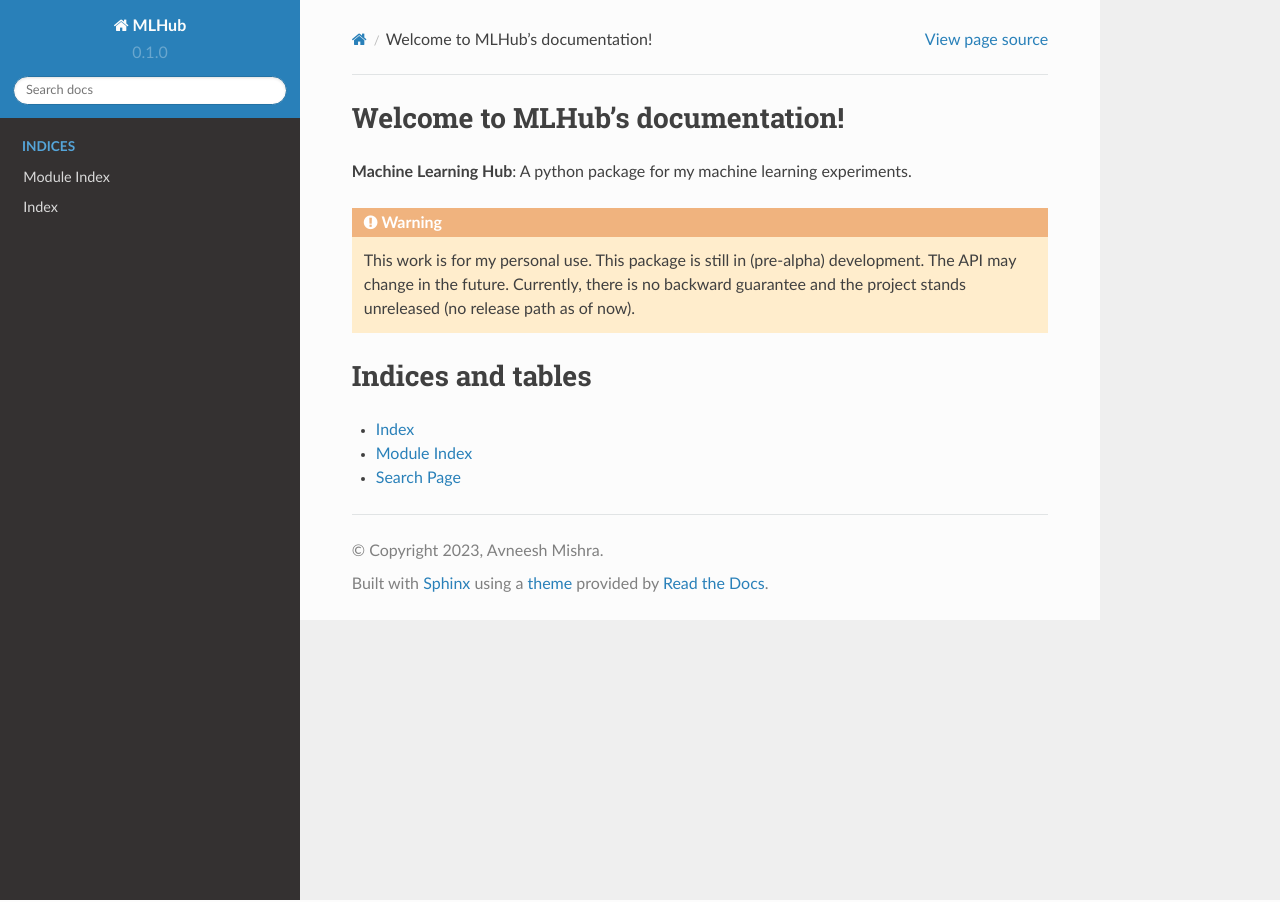
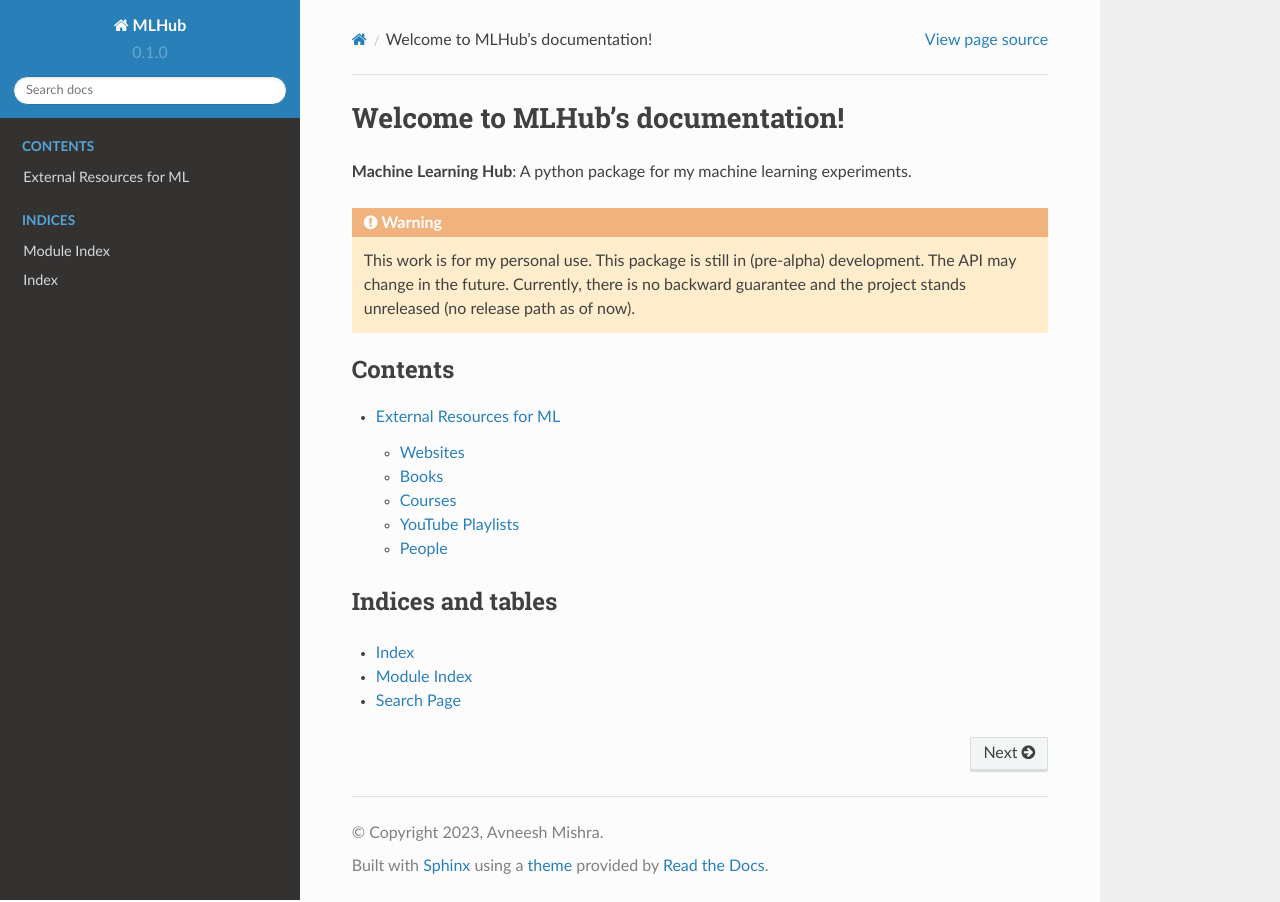
Before and after one commit to TheProjectsGuy/MLHub, a Sphinx documentation site: the page built from docs/index.rst, in a window 1280 px wide. Built offline with Sphinx 7.4.7 and the Read the Docs theme 2.0.0, drawn with Linux system fonts in a browser that asks for light colours; some of the changed lines change nothing that is shown.

Commit message:
Added external resources

```diff
--- a/docs/index.rst
+++ b/docs/index.rst
@@ -11,6 +11,8 @@
     :maxdepth: 2
     :caption: Contents
 
+    resources
+
 .. toctree::
     :maxdepth: 1
     :caption: Indices
@@ -20,7 +22,7 @@
     genindex
 
 Indices and tables
-==================
+------------------
 
 * :ref:`genindex`
 * :ref:`modindex`
--- /dev/null
+++ b/docs/resources.rst
@@ -0,0 +1,192 @@
+External Resources for ML
+=========================
+
+Links, blogs, courses, people, etc. in the fields of AI, ML, CV, NLP, etc. that I want to keep at one place (for my reference).
+
+Websites
+--------
+
+Daily papers
+^^^^^^^^^^^^
+
+#. `HuggingFace Papers <https://huggingface.co/papers>`_
+#. `PapersWithCode <https://paperswithcode.com/>`_
+#. `arxiv-sanity <https://arxiv-sanity-lite.com/>`_
+#. `AIModels.fyi <https://notes.aimodels.fyi/>`_ blog notes (paper summaries)
+
+Blogs
+^^^^^
+
+#. `The AISummer <https://theaisummer.com/>`_: Getting started with AI and many concepts pages as `articles <https://theaisummer.com/learn-ai/>`_
+
+    * See page on `attention <https://theaisummer.com/attention/>`_, `NLP transformers <https://theaisummer.com/transformer/>`_, and `ViT transformer <https://theaisummer.com/transformer/>`_
+    * See page on `NeRF and InstantNGP <https://theaisummer.com/nerf/>`_
+    * See page on `Diffusion models <https://theaisummer.com/diffusion-models/>`_
+
+#. `Lilian Weng's Blog <https://lilianweng.github.io/>`_
+
+    * See `Transformer version family <https://lilianweng.github.io/posts/2023-01-27-the-transformer-family-v2/>`_
+    * See `Prompt engineering <https://lilianweng.github.io/posts/2023-03-15-prompt-engineering/>`_
+    * See overview of `LLM powered autonomous agents <https://lilianweng.github.io/posts/2023-06-23-agent/>`_
+
+Podcasts
+^^^^^^^^
+
+#. `Lex Fridman's Podcast <https://lexfridman.com/podcast/>`_
+
+Books
+-----
+
+#. `Ian Goodfellow - Deep Learning book <https://www.deeplearningbook.org/>`_
+
+Courses
+-------
+
+AI and Machine Learning
+^^^^^^^^^^^^^^^^^^^^^^^
+
+#. `Stanford CS229 - Machine Learning - Prof. Anand Avati <http://cs229.stanford.edu/>`_
+
+    * Stanford's Machine Learning course. There are five modules; supervised learning: linear and logistic regression, classification, linear models, generative learning, kernel methods, and support vector machines (SVMs); deep learning: neural networks and back propagation; generalisation and regularisation: complexity bounds and model selection; unsupervised learning: clustering, expectation maximisation (EM) algorithms (ELBO), VAEs, PCA, Independent Component Analysis, self-supervised learning (SSL) and foundation models; reinforcement learning: decision processes, policies, linear quadratic regulation (LQR), differential dynamic programming (DDP), linear quadratic gaussians (LQG), policy gradients. Main course design by Andrew Ng.
+    * Related:
+
+        * `Stanford CS230 - Deep Learning - Andrew Ng <https://cs230.stanford.edu/>`_: `YouTube playlist - Autumn 2018 <https://www.youtube.com/playlist?list=PLoROMvodv4rOABXSygHTsbvUz4G_YQhOb>`_
+
+    * Links: `Website <http://cs229.stanford.edu/>`_ (`SEE Page <https://see.stanford.edu/Course/CS229>`_, `Stanford page <https://online.stanford.edu/courses/cs229-machine-learning>`_), `CS229 Fall 2023-24 Syllabus <https://docs.google.com/spreadsheets/d/1sEu4ygD5HWxaqjvbR2nsjvG6NBoW5tRW/edit>`_, `Course Notes by Andrew Ng <https://cs229.stanford.edu/lectures-spring2022/main_notes.pdf>`_, `YouTube Playlist - Spring 2023 <https://youtube.com/playlist?list=PLoROMvodv4rNyWOpJg_Yh4NSqI4Z4vOYy>`_, `YouTube Playlist - Autumn 2018 <https://youtube.com/playlist?list=PLoROMvodv4rMiGQp3WXShtMGgzqpfVfbU&si=abStj_Mu__Xu_vIb>`_
+
+#. `NYU - Deep Learning - SP21 <https://cds.nyu.edu/deep-learning/>`_
+
+    * Deep learning course at NYU from Yann LeCun and Alfredo Canziani
+    * Links: `Course Docs - Spring 2020 <https://atcold.github.io/NYU-DLSP20/>`_ (major release, other `didactics <https://atcold.github.io/didactics>`_), `YouTube Playlist - Spring 2020 <https://www.youtube.com/playlist?list=PLLHTzKZzVU9eaEyErdV26ikyolxOsz6mq>`_, `GitHub - Spring 2021 <https://github.com/Atcold/NYU-DLSP21>`_
+
+#. `Stanford CS231n - Deep Learning for Computer VIsion - Fei Fei Li <http://cs231n.stanford.edu/>`_
+
+    * Links: `YouTube Playlist <https://youtube.com/playlist?list=PL3FW7Lu3i5JvHM8ljYj-zLfQRF3EO8sYv>`_, `Course website <https://cs231n.github.io/>`_
+
+#. `CMU - 11-785 Introduction to Deep Learning <https://deeplearning.cs.cmu.edu/F22/index.html>`_
+#. `CMU - 16-825 - Learning for 3D Vision - Spring 2023 <https://learning3d.github.io/>`_
+
+    * `Course GitHub (Assignments) <https://github.com/learning3d/>`_, `GitHub (Submissions) <https://github.com/Zoe0123/16-825-Learning-for-3D-Vision/tree/main>`_
+
+#. `Cornell Tech CS 5785 - Applied Machine Learning <https://classes.cornell.edu/browse/roster/FA23/class/CS/5785>`_
+
+    * Links: `YouTube playlist - Fall 2020 <https://www.youtube.com/playlist?list=PL2UML_KCiC0UlY7iCQDSiGDMovaupqc83>`_, `GitHub - Notebooks and Slides <https://github.com/kuleshov/cornell-cs5785-2020-applied-ml>`_
+
+#. `MIT 6.S192: Deep Learning for Art, Aesthetics, and Creativity <https://ali-design.github.io/deepcreativity/>`_
+
+    * Links: `YouTube Playlist <https://www.youtube.com/playlist?list=PLCpMvp7ftsnIbNwRnQJbDNRqO6qiN3EyH>`_
+
+#. `MIT - Introduction to Deep Learning <http://introtodeeplearning.com/>`_
+
+    * Links: `YouTube Playlist <https://www.youtube.com/playlist?list=PLtBw6njQRU-rwp5__7C0oIVt26ZgjG9NI>`_
+
+#. `Stanford CS25 - Transformers United <https://web.stanford.edu/class/cs25/>`_
+
+    * Links: `YouTube Playlist - Cases <https://www.youtube.com/playlist?list=PLoROMvodv4rNiJRchCzutFw5ItR_Z27CM>`_
+
+#. `UC Berkeley - Full Stack Deep Learning <https://fullstackdeeplearning.com/course/>`_
+
+    * Links: `YouTube Playlist - Spring 2021 <https://www.youtube.com/playlist?list=PL1T8fO7ArWlcWg04OgNiJy91PywMKT2lv>`_
+
+#. `University of Tubingen - Statistical Machine Learning - Summer 2020 <https://www.tml.cs.uni-tuebingen.de/teaching/2020_statistical_learning/>`_
+
+    * Links: `YouTube Playlist <https://www.youtube.com/playlist?list=PL05umP7R6ij2XCvrRzLokX6EoHWaGA2cC>`_
+
+#. `University of Tubingen - Introduction to Machine Learning - Winter 2020/21 <https://www.youtube.com/playlist?list=PL05umP7R6ij35ShKLDqccJSDntugY4FQT>`_
+
+    * Links: `Dmitry Kobak's Blog - Slides <https://dkobak.github.io/>`_
+
+#. `UC Berkeley - CS294-158-SP20 - Deep Unsupervised Learning Spring 2020 <https://sites.google.com/view/berkeley-cs294-158-sp20/home>`_
+
+    * Links: `YouTube Playlist <https://www.youtube.com/playlist?list=PLwRJQ4m4UJjPiJP3691u-qWwPGVKzSlNP>`_
+
+#. `Michigan - EECS 498.008 / 598.008 - Deep Learning for Computer Vision - Winter 2022 <https://web.eecs.umich.edu/~justincj/teaching/eecs498/WI2022/>`_
+
+    * Links: `YouTube Playlist <https://www.youtube.com/playlist?list=PL5-TkQAfAZFbzxjBHtzdVCWE0Zbhomg7r>`_
+
+Geometric Deep Learning
+"""""""""""""""""""""""
+
+#. `UvA - An Introduction to Group Equivariant Deep Learning <https://uvagedl.github.io/>`_
+
+    * Part of `Geometric Deep Learning <https://geometricdeeplearning.com/>`_ series from University of Amsterdam. Contains lecture videos on group theory, steerable group convolutions, and equivariant graph neural networks. Also has Colab assignments.
+
+#. `UPenn - Graph Neural Networks - ESE 5140 <https://gnn.seas.upenn.edu/>`_
+
+    * GNNs (lectures and labs/assignments). Overview of GNNs from `NVIDIA <https://blogs.nvidia.com/blog/2022/10/24/what-are-graph-neural-networks/>`_, `distill <https://distill.pub/2021/gnn-intro/>`_
+
+
+Reinforcement Learning
+""""""""""""""""""""""
+
+#. `Stanford CS234 - Reinforcement Learning - Emma Brunskill <https://web.stanford.edu/class/cs234/>`_
+
+    * Links: `YouTube Playlist <https://www.youtube.com/playlist?list=PLoROMvodv4rOSOPzutgyCTapiGlY2Nd8u>`_
+
+#. `UC Berkeley CS 285 - Deep Reinforcement Learning <https://rail.eecs.berkeley.edu/deeprlcourse/>`_
+
+    * Links: `YouTube Playlist <https://www.youtube.com/playlist?list=PL_iWQOsE6TfURIIhCrlt-wj9ByIVpbfGc>`_
+
+#. `UC Berkeley CS 294 - Deep Reinforcement Learning (Fall 2015) <https://rll.berkeley.edu/deeprlcourse-fa15/>`_
+
+    * Links: `YouTube Playlist - Foundations of Deep RL - Pieter Abbeel <https://www.youtube.com/playlist?list=PLwRJQ4m4UJjNymuBM9RdmB3Z9N5-0IlY0>`_
+
+
+Computer Vision
+^^^^^^^^^^^^^^^
+
+#. `University of Tubingen - Computer Vision - Prof. Dr. Andreas Geiger <https://uni-tuebingen.de/en/fakultaeten/mathematisch-naturwissenschaftliche-fakultaet/fachbereiche/informatik/lehrstuehle/autonomous-vision/lectures/computer-vision/>`_
+
+    * Introduction and history of computer vision. Photogrammetry, image sensing pipeline, structure-from-motion, bundle adjustment, stereo reconstruction, probabilistic graphical models, optical flow, shape from shading, stereo, coordinate based networks, image recognition, semantic segmentation, object detection, self-supervised learning, and other advanced topics (compositional models, human body models, deepfakes, etc.). University of Tubingen Computer Vision course by Prof. Dr. Andreas Geiger.
+    * Links: `YouTube Playlist <https://www.youtube.com/playlist?list=PL05umP7R6ij35L2MHGzis8AEHz7mg381_>`_, `Public Material: Slides and exercises <https://drive.google.com/drive/folders/17YkOlItn9PycNb5bT_O4nVlavlX0_VKQ>`_
+
+Natural Language Processing
+^^^^^^^^^^^^^^^^^^^^^^^^^^^
+
+#. `CMU - CS 11-737 Multilingual NLP - Spring 2022 <https://www.phontron.com/class/multiling2022/index.html>`_
+
+    * Links: `YouTube Playlist <https://www.youtube.com/playlist?list=PL8PYTP1V4I8BhCpzfdKKdd1OnTfLcyZr7>`_
+
+#. `CMU - CS 11-711 - Advanced NLP - Fall 2022 <https://www.phontron.com/class/anlp2022/>`_
+
+    * Links: `YouTube Playlist <https://www.youtube.com/playlist?list=PL8PYTP1V4I8D0UkqW2fEhgLrnlDW9QK7z>`_
+
+#. `Stanford CS224U: Natural Language Understanding <https://web.stanford.edu/class/cs224u/>`_
+
+    * Links: `GitHub <https://github.com/cgpotts/cs224u>`_, `YouTube Playlist <https://www.youtube.com/playlist?list=PLoROMvodv4rPt5D0zs3YhbWSZA8Q_DyiJ>`_
+
+#. `UMass - CS685 - Advanced Natural Language Processing - Spring 2023 <https://people.cs.umass.edu/~miyyer/cs685/>`_
+
+    * Links: `YouTube Playlist - Fall 2020 <https://www.youtube.com/playlist?list=PLWnsVgP6CzadmQX6qevbar3_vDBioWHJL>`_
+
+YouTube Playlists
+-----------------
+
+#. `Andrej Karpathy - Neural Networks: Zero to Hero <https://www.youtube.com/playlist?list=PLAqhIrjkxbuWI23v9cThsA9GvCAUhRvKZ>`_
+#. `Samuel Albanie - Foundation Models <https://www.youtube.com/playlist?list=PL9t0xVFP90GD8hox0KipBkJcLX_C3ja67>`_
+#. `GCP -  Making Friends with Machine Learning <https://www.youtube.com/playlist?list=PLRKtJ4IpxJpDxl0NTvNYQWKCYzHNuy2xG>`_
+#. `HuggingFace Course YouTube Playlist <https://www.youtube.com/playlist?list=PLo2EIpI_JMQvWfQndUesu0nPBAtZ9gP1o>`_
+
+    * Links: `All HF Courses <https://huggingface.co/learn>`_, `HF NLP Course <https://huggingface.co/learn/nlp-course>`_, `HF Audio Course <https://huggingface.co/learn/audio-course>`_, `HF Deep RL Course <https://huggingface.co/learn/deep-rl-course>`_
+
+#. `Jeremy Howard - Practical Deep Learning for Coders 2022 <https://www.youtube.com/playlist?list=PLfYUBJiXbdtSvpQjSnJJ_PmDQB_VyT5iU>`_
+#. `MLOps - Machine Learning Engineering for Production <https://www.youtube.com/playlist?list=PLkDaE6sCZn6GMoA0wbpJLi3t34Gd8l0aK>`_
+
+People
+------
+
+#. `Geoffrey E. Hinton <https://www.cs.toronto.edu/~hinton/>`_, `Yann LeCun <http://yann.lecun.org/ex/>`_, and `Yoshua Bengio <https://yoshuabengio.org/>`_: Founders of modern deep learning (received the turing award for it in 2018)
+#. `Jurgen Schmidhuber <https://people.idsia.ch/~juergen/>`_ (IDSAI, Swiss): LSTM
+#. `Michael Bronstein <https://www.cs.ox.ac.uk/people/michael.bronstein/>`_ (CS Univ. of Oxford): Geometric deep learning and graph neural networks.
+#. `Max Welling <https://staff.fnwi.uva.nl/m.welling/>`_ (Qualcomm UvA): VAEs, graph CNNs
+
+Follow these folks on social media (for new research)
+
+#. `Luca Carlone <https://lucacarlone.mit.edu/>`_: MIT SPARK Lab; SLAM and robust perception.
+#. `Dr Ronald Clark <https://www.ron-clark.com/>`_ (CS, Oxford): Real time SLAM, bundle adjustment, scene understanding, and motion tracking
+#. `Devendra Singh Chaplot <https://devendrachaplot.github.io/>`_ (CMU, FAIR): Visual navigation, object goal navigation, exploration, embodied AI
+#. `Dmytro Mishkin <https://dmytro.ai/>`_: Kornia (CV+AI framework), tweets papers
+#. `Phil Wang a.k.a. Lucidrains <https://lucidrains.github.io/>`_: Open source contributions on `GitHub <https://github.com/lucidrains>`_
+#. `Ahsen Khaliq a.k.a. AK a.k.a. akhaliq <https://twitter.com/_akhaliq>`_: Tweets and HuggingFace papers, Gradio
+#. `Aran Komatsuzaki <https://arankomatsuzaki.wordpress.com/about-me/>`_: Tweets papers, LAION and EleutherAI
+#. `Mike Young <https://twitter.com/mikeyoung44>`_: Paper summaries
```
